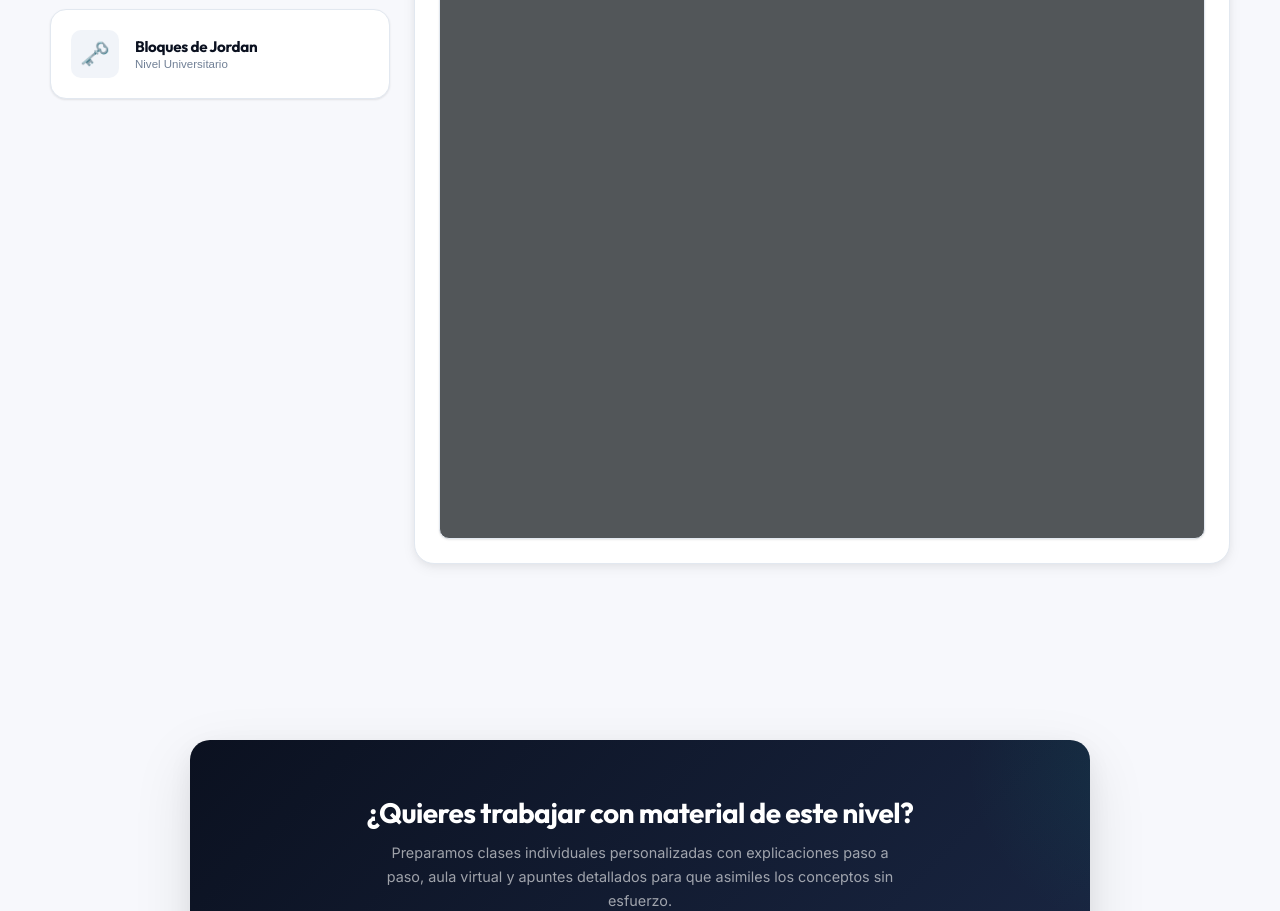
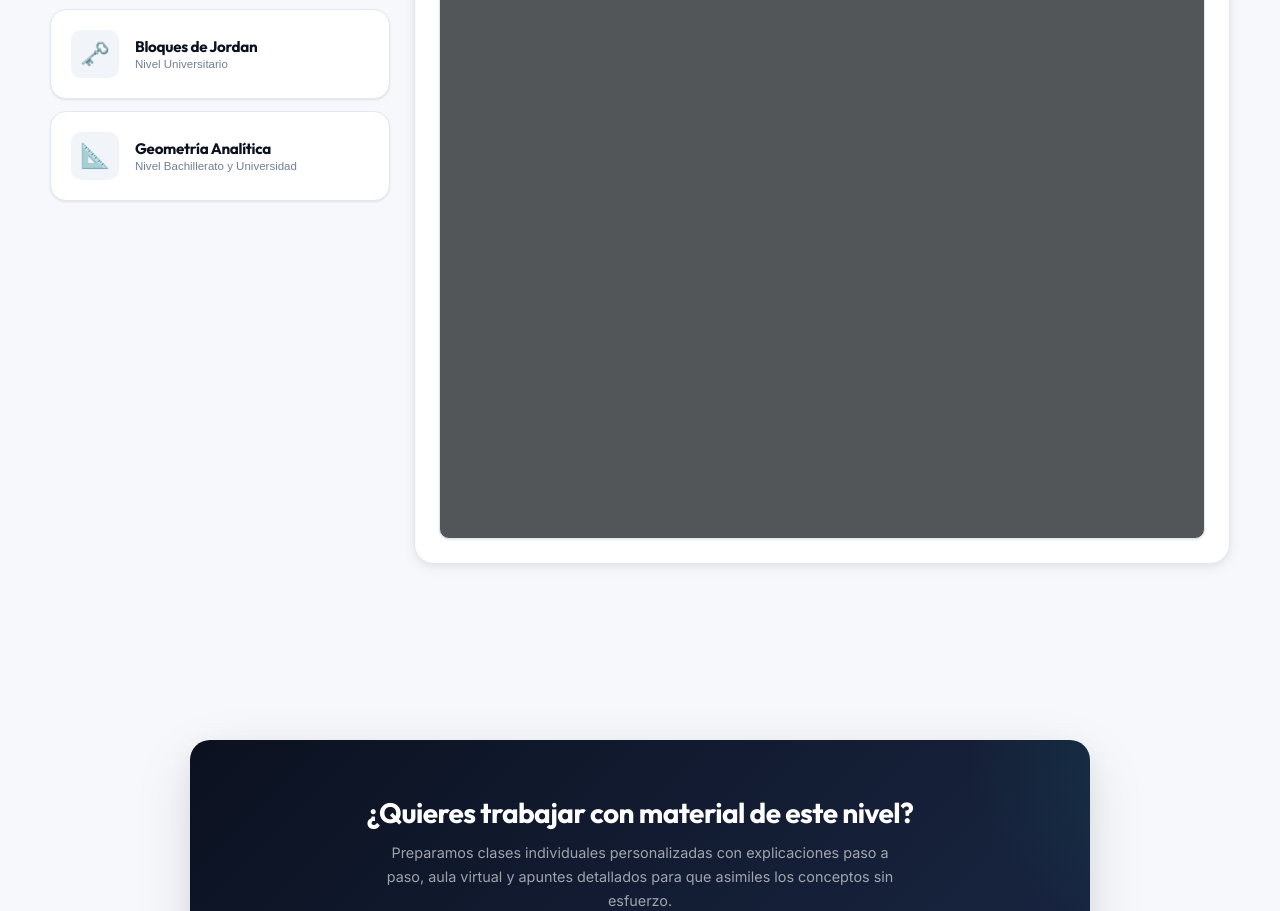
Before and after one commit to ng057830/tutormate-pro, a website: page materiales.html in a window 1280 px wide. Shown: the part 1192-2103 px from the top of the page. Drawn offline with Linux system fonts and the light colour scheme.

Commit message:
feat: add Lara geometry analitica class notes to materiales page

```diff
--- a/materiales.html
+++ b/materiales.html
@@ -283,6 +283,14 @@
               <p>Nivel Universitario</p>
             </div>
           </button>
+
+          <button class="viewer-tab" data-pdf="./assets/docs/apuntes-geometria-analitica.pdf" data-title="Geometría Analítica: Vectores y Métricas" data-desc="Estudio detallado de posiciones relativas de rectas, paralelogramos, cálculo de ángulos, distancias mínimas y perpendicularidad en el plano real con ejercicios resueltos paso a paso.">
+            <span class="tab-icon">📐</span>
+            <div class="tab-text">
+              <h4>Geometría Analítica</h4>
+              <p>Nivel Bachillerato y Universidad</p>
+            </div>
+          </button>
         </div>
 
         <!-- Central Viewer Frame -->
```
Also changed, not shown: 1 other file.
